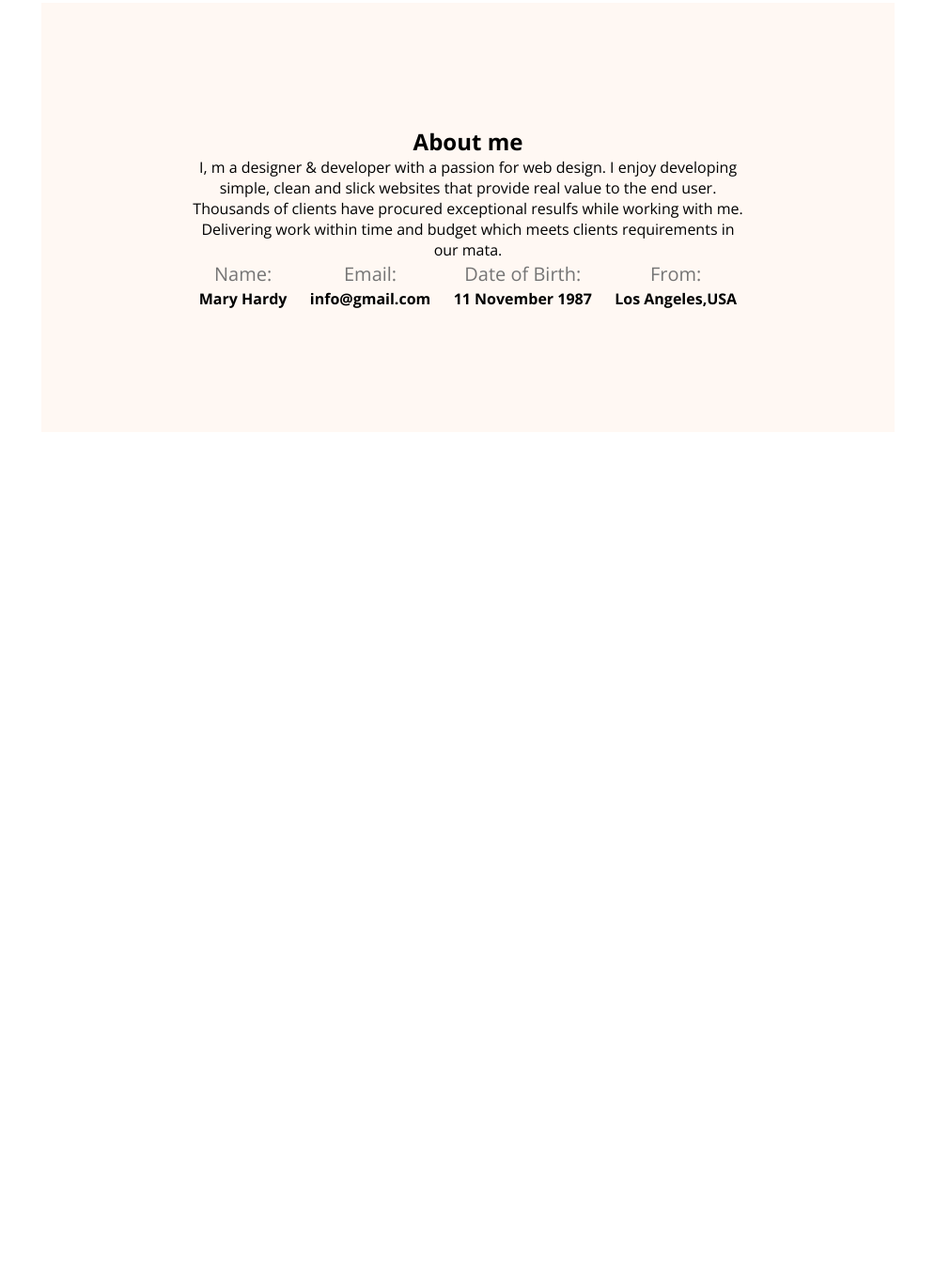
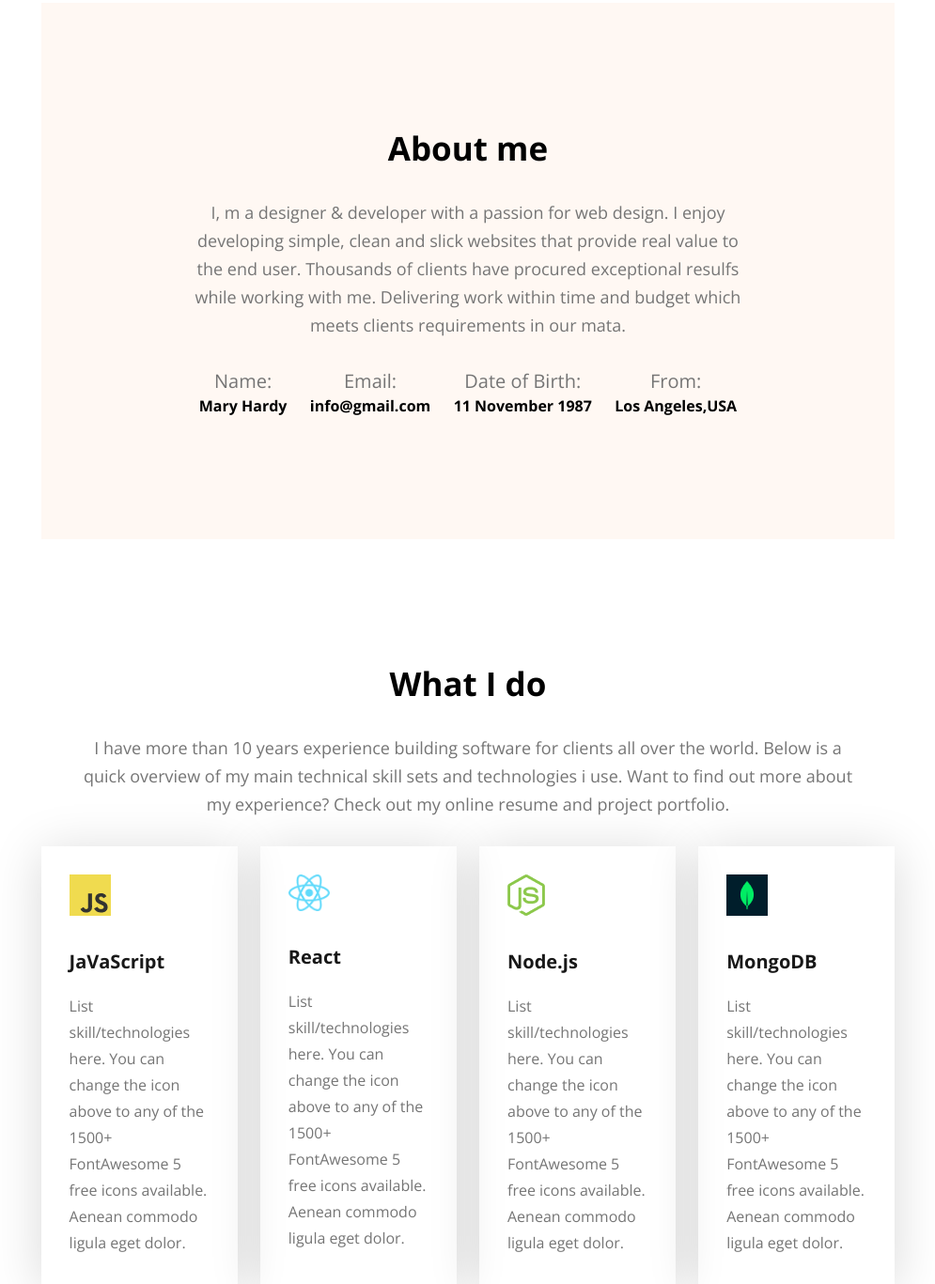
Before and after one commit to Tasninohona/hero-dev-portfolio-code, a plain HTML site: page index.html in a window 1280 px wide. Shown: the part 961-2328 px from the top of the page at 94% size, without its empty margins (142-1137 px from the left). Before the commit the page ends 1421 px from the top, so only its background shows below. Drawn offline with nearby package versions, Linux system fonts and the light colour scheme.

Commit message:
what i do designed according to figma

```diff
--- a/index.html
+++ b/index.html
@@ -69,5 +69,36 @@
             </div>
         </div>
     </section>
+
+    <section id="skills">
+        <div class="skills-container">
+            <div class="section-heading">
+                <h2>What I do</h2>
+                <p>I have more than 10 years experience building software for clients all over the world. Below is a quick overview of my main technical skill sets and technologies i use. Want to find out more about my experience? Check out my online resume and project portfolio.</p>
+            </div>
+
+            <div class="skill-box">
+                <div class="skill-card">
+                    <img src="images/icons/js.png">
+                    <h3>JaVaScript</h3>
+                    <p>List skill/technologies here. You can change the icon above to any of the 1500+ FontAwesome 5 free icons available. Aenean commodo ligula eget dolor.</p>
+                </div>
+                <div class="skill-card">
+                    <img src="images/icons/react.png">
+                    <h3>React</h3>
+                    <p>List skill/technologies here. You can change the icon above to any of the 1500+ FontAwesome 5 free icons available. Aenean commodo ligula eget dolor.</p>
+                </div>
+                <div class="skill-card">
+                    <img src="images/icons/nodejs.png">
+                    <h3>Node.js</h3>
+                    <p>List skill/technologies here. You can change the icon above to any of the 1500+ FontAwesome 5 free icons available. Aenean commodo ligula eget dolor.</p>
+                </div>
+                <div class="skill-card">
+                    <img src="images/icons/mongo.png">
+                    <h3>MongoDB</h3>
+                    <p>List skill/technologies here. You can change the icon above to any of the 1500+ FontAwesome 5 free icons available. Aenean commodo ligula eget dolor.</p>
+                </div>
+            </div>
+    </section>
 </body>
 </html>
--- a/styles/portfolio.css
+++ b/styles/portfolio.css
@@ -33,15 +33,16 @@
     color: white;
     cursor: pointer;
 }
-.section-hading{
+.section-heading{
     max-width: 827px;
     text-align: center;
+    margin: 0 auto;
 }
-.section-hading h2{
+.section-heading h2{
     font-size: 35px;
     margin-bottom: 30px;
 }
-.section-hading p{
+.section-heading p{
     font-size: 18px;
     margin-bottom: 30px;
     line-height: 30px;
@@ -127,3 +128,37 @@
 .about-info .info-card p{
     font-size: 20px;
 }
+
+#skills{
+    padding-top: 130px;
+}
+#skills .skills-container{
+    width: 71%;
+    max-width: 1140px;
+    margin: 0 auto;
+}
+#skills .skills-container .skill-box {
+    display: flex;
+    gap: 24px;
+}
+.skill-box .skill-card {
+    padding: 30px;
+    /* border: 1px solid red; */
+    box-shadow: 0 6px 50px 0 #00000027;
+    max-width: 267px;
+}
+.skill-card img{
+    max-width: 44px;
+    margin-bottom: 30px;
+}
+
+.skill-card h3{
+    font-size: 20px;
+    color: #181818;
+    margin-bottom: 20px;
+}
+.skill-card p{
+    font-size: 16px;
+    color: #757575;
+    line-height: 28px;
+}
```
